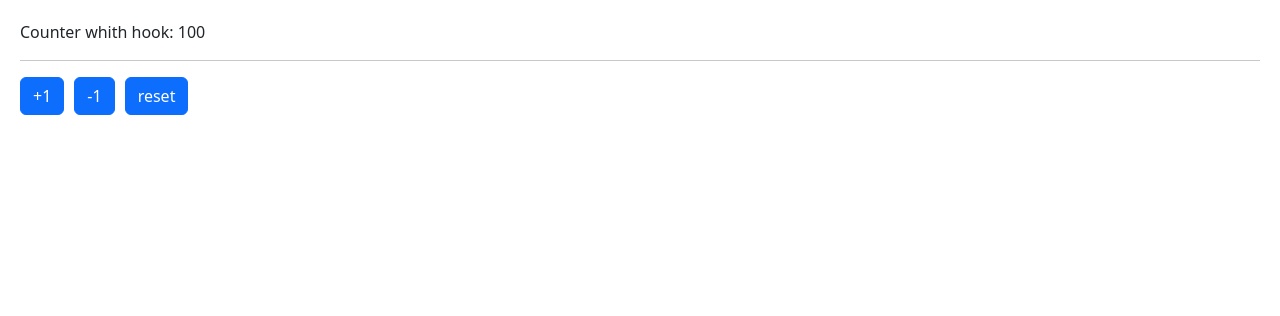
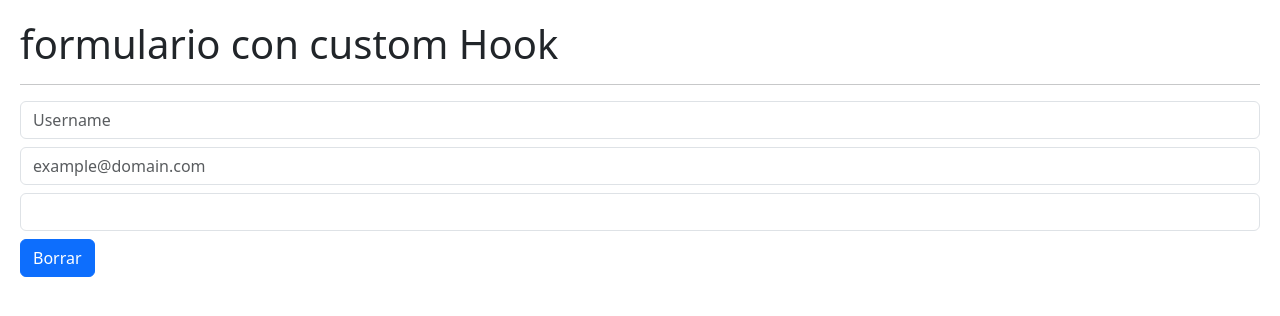
Before and after one commit to JulianLlanten8/RoadMapReact, a React (Vite) app in the folder hook-app/: page / in a window 1280 px wide. Shown: the top 316 px of the page. Built offline with nearby package versions, Linux system fonts and the light colour scheme.

Commit message:
Add Formulario X con customhook reutilizable

```diff
--- /dev/null
+++ b/hook-app/src/hooks/useForm.js
@@ -0,0 +1,24 @@
+import { useState } from "react";
+
+export const useForm = (initialForm = {}) => {
+  const [formState, setformState] = useState(initialForm);
+
+  const onInputChange = ({ target }) => {
+    const { name, value } = target;
+    setformState({
+      ...formState,
+      [name]: value,
+    });
+  };
+
+  const onResetForm = () => {
+    setformState(initialForm);
+  };
+
+  return {
+    ...formState,
+    formState,
+    onInputChange,
+    onResetForm,
+  };
+};
--- a/hook-app/src/main.jsx
+++ b/hook-app/src/main.jsx
@@ -1,11 +1,13 @@
 import React from "react";
 import ReactDOM from "react-dom/client";
 // import { HooksApp } from "./HooksApp";
-import { CounterWithCustomHook } from "./useState/CounterWhitCustomHook";
+// import { SimpleForm } from "./useEffect/SimpleForm";
+import { FormWhitCustomHook } from "./useEffect/FormWhitCustomHook";
+// import { CounterWithCustomHook } from "./useState/CounterWhitCustomHook";
 import "./index.css";
 
 ReactDOM.createRoot(document.getElementById("root")).render(
   <React.StrictMode>
-    <CounterWithCustomHook />
+    <FormWhitCustomHook />
   </React.StrictMode>
 );
--- /dev/null
+++ b/hook-app/src/useEffect/FormWhitCustomHook.jsx
@@ -0,0 +1,52 @@
+import { useEffect } from "react";
+import { useForm } from "../hooks/useForm";
+
+export const FormWhitCustomHook = () => {
+  const { formState, onInputChange, onResetForm, username, email, password } =
+    useForm({
+      username: "",
+      email: "",
+      password: "",
+    });
+
+  // const { username, email, password } = formState;
+
+  /* useEffect(() => {
+    console.log("esta cambiando el email");
+  }, [email]); */
+
+  return (
+    <>
+      <h1>formulario con custom Hook</h1>
+      <hr />
+      <input
+        type="text"
+        className="form-control"
+        placeholder="Username"
+        name="username"
+        value={username}
+        onChange={onInputChange}
+      />
+
+      <input
+        type="text"
+        className="form-control mt-2"
+        placeholder="example@domain.com"
+        name="email"
+        value={email}
+        onChange={onInputChange}
+      />
+      <input
+        type="password"
+        name="password"
+        id="password"
+        className="form-control mt-2"
+        value={password}
+        onChange={onInputChange}
+      />
+      <button className="btn btn-primary mt-2" onClick={onResetForm}>
+        Borrar
+      </button>
+    </>
+  );
+};
--- /dev/null
+++ b/hook-app/src/useEffect/SimpleForm.jsx
@@ -0,0 +1,48 @@
+import { useState, useEffect } from "react";
+import { Message } from "./Message";
+
+export const SimpleForm = () => {
+  const [formState, setform] = useState({
+    username: "fulanito",
+    email: "fulanito@dominio.com",
+  });
+
+  const { username, email } = formState;
+
+  const onInputChange = ({ target }) => {
+    setform({
+      ...formState,
+      [target.name]: target.value,
+    });
+  };
+
+  useEffect(() => {
+    console.log("hey");
+  }, [email]);
+
+  return (
+    <>
+      <h1>formulario simple</h1>
+      <hr />
+      <input
+        type="text"
+        className="form-control"
+        placeholder="Username"
+        name="username"
+        value={username}
+        onChange={onInputChange}
+      />
+
+      <input
+        type="text"
+        className="form-control mt-2"
+        placeholder="example@domain.com"
+        name="email"
+        value={email}
+        onChange={onInputChange}
+      />
+
+      {username === "fulanito" && <Message />}
+    </>
+  );
+};
```
Also changed, not shown: hook-app/src/useEffect/Message.jsx (added, +28 -0 lines).
